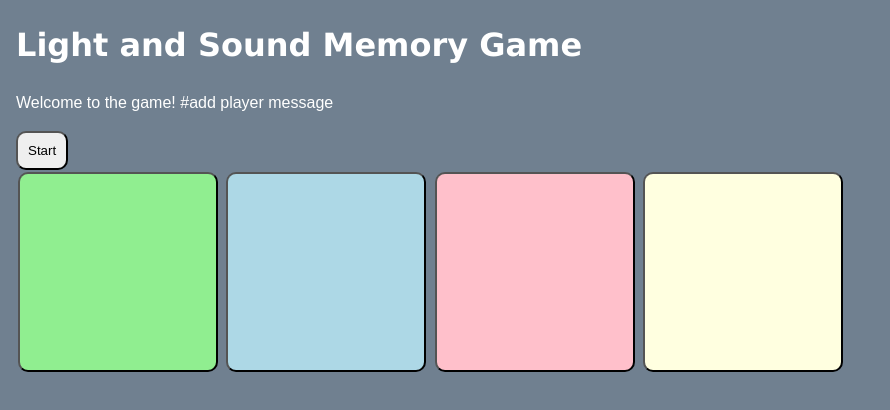
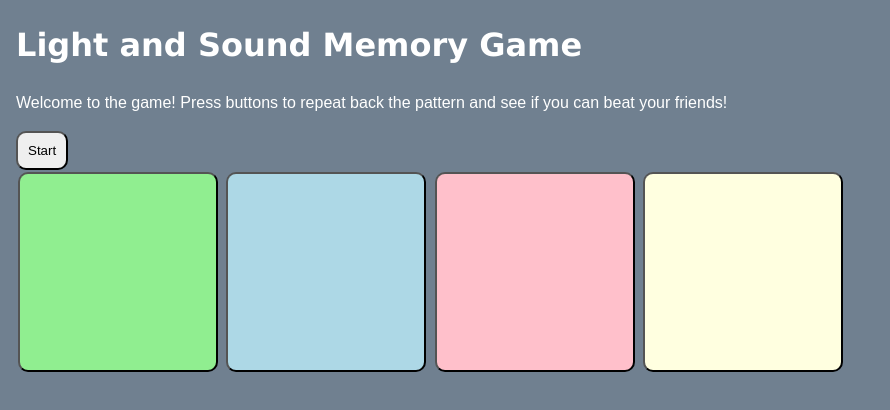
Before and after one commit to Samiha2/codepath-prework, a plain HTML site: page index.html in a window 1280 px wide. Shown: the whole page, without its empty margins (0-890 px from the left). Drawn offline with Linux system fonts and the light colour scheme.

Commit message:
added readme

```diff
--- a/index.html
+++ b/index.html
@@ -19,7 +19,7 @@
       Light and Sound Memory Game
     </h1>
     <p>
-      Welcome to the game! #add player message
+      Welcome to the game! Press buttons to repeat back the pattern and see if you can beat your friends!
     </p>
     <button id="startBtn" onclick="startGame()">
       Start
```
Also changed, not shown: 1 other file.
